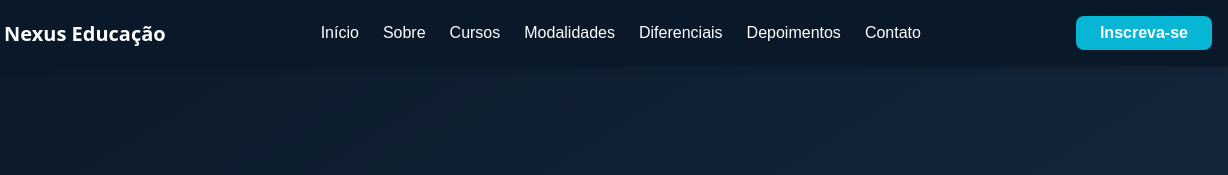
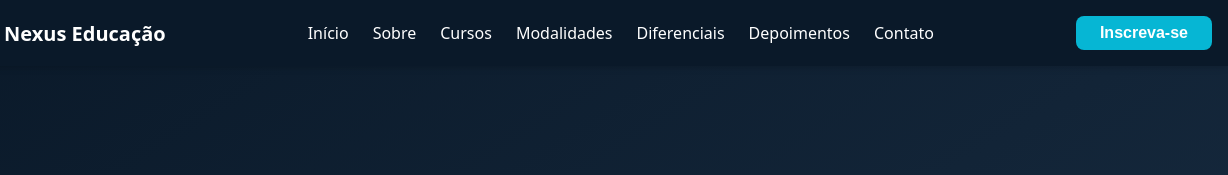
Before and after one commit to Maxwell022/Nexus-educacao-landing-page, a plain HTML site: page index.html in a window 1280 px wide. Shown: the top 175 px of the page, 52-1280 px from the left. Drawn offline with Linux system fonts and the light colour scheme.

Commit message:
fix:navbar

```diff
--- a/css/style.css
+++ b/css/style.css
@@ -35,6 +35,14 @@ body {
   display: flex;
   align-items: center;
   gap: 0.5rem;
+}
+a {
+  color: white;
+  text-decoration: none;
+}
+
+a:hover {
+  color: #06b6d4;
 }
 
 .logo-icon {
--- a/index.html
+++ b/index.html
@@ -20,13 +20,13 @@
 
 
       <nav class="nav-desktop">
-        <button onclick="scrollToSection('inicio')">Início</button>
-        <button onclick="scrollToSection('sobre')">Sobre</button>
-        <button onclick="scrollToSection('cursos')">Cursos</button>
-        <button onclick="scrollToSection('modalidades')">Modalidades</button>
-        <button onclick="scrollToSection('diferenciais')">Diferenciais</button>
-        <button onclick="scrollToSection('depoimentos')">Depoimentos</button>
-        <button onclick="scrollToSection('contato')">Contato</button>
+        <a href="#inicio">Início</a>
+        <a href="#sobre">Sobre</a>
+        <a href="#cursos">Cursos</a>
+        <a href="#modalidades">Modalidades</a>
+        <a href="#diferenciais">Diferenciais</a>
+        <a href="#depoimentos">Depoimentos</a>
+        <a href="#contato-tecnico">Contato</a>
       </nav>
 
 
```
